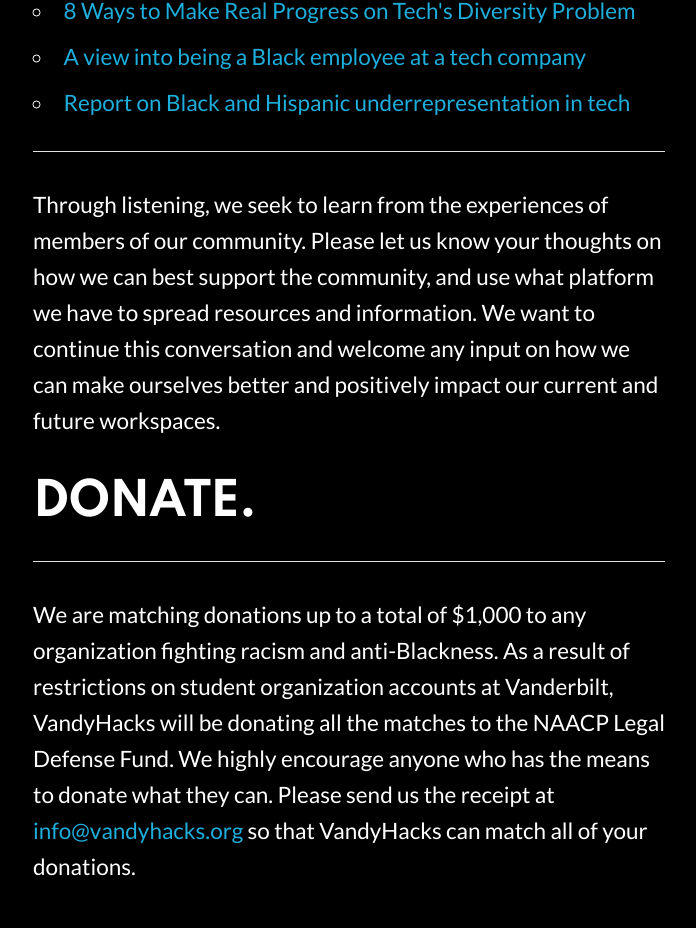
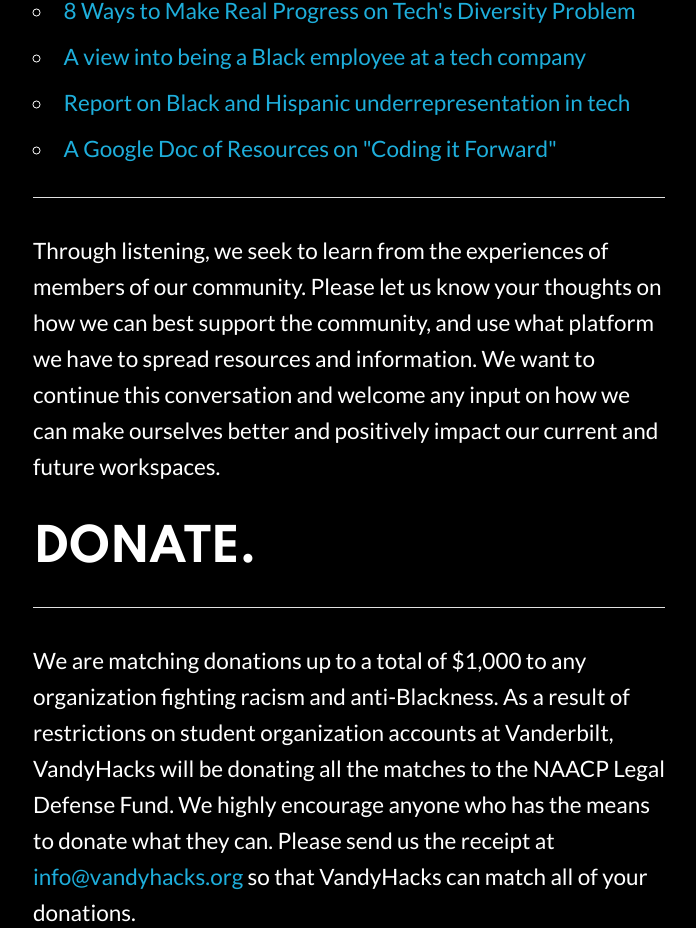
Before and after one commit to VandyHacks/blm, a Svelte app: page / in a window 1280 px wide. Shown: the part 1072-2000 px from the top of the page, without its empty margins (291-987 px from the left). Built offline with nearby package versions, Linux system fonts and the light colour scheme.

Commit message:
Add another resource

```diff
--- a/src/App.svelte
+++ b/src/App.svelte
@@ -4,7 +4,8 @@
 		{description: "Collated resources on Black Lives Matter and anti-racism", link: "https://blacklivesmatters.carrd.co/#educate"},
 		{description: "8 Ways to Make Real Progress on Tech's Diversity Problem", link: "https://www.fastcompany.com/40528096/8-ways-to-make-real-progress-on-techs-diversity-problem"},
 		{description: "A view into being a Black employee at a tech company", link: "https://medium.com/@marksluckie/what-it-s-actually-like-to-be-a-black-employee-at-a-tech-company-e32bb222818b"},
-		{description: "Report on Black and Hispanic underrepresentation in tech", link: "https://www.brookings.edu/research/black-and-hispanic-underrepresentation-in-tech-its-time-to-change-the-equation/"}
+		{description: "Report on Black and Hispanic underrepresentation in tech", link: "https://www.brookings.edu/research/black-and-hispanic-underrepresentation-in-tech-its-time-to-change-the-equation/"},
+		{description: "A Google Doc of Resources on \"Coding it Forward\"", link: "https://docs.google.com/spreadsheets/d/1exHZwrXGaeSRxRZl-h6A4hKn7WiqGng1RrVzN6777MI/edit#gid=894870016"}
 	]
 
 	// JSON object that gets mapped to fund items
@@ -41,7 +42,6 @@
 		summary: "The mission of the National Association for the Advancement of Colored People (NAACP) is to secure the political, educational, social, and economic equality of rights in order to eliminate race-based discrimination and ensure the health and well-being of all persons.",
 		url: "https://www.naacp.org",
 		buttonText: "Donate to the NAACP"},
-
 	]
 </script>
 
```
Also changed, not shown: 1 other file (tests, documents, lock files or other folders).
